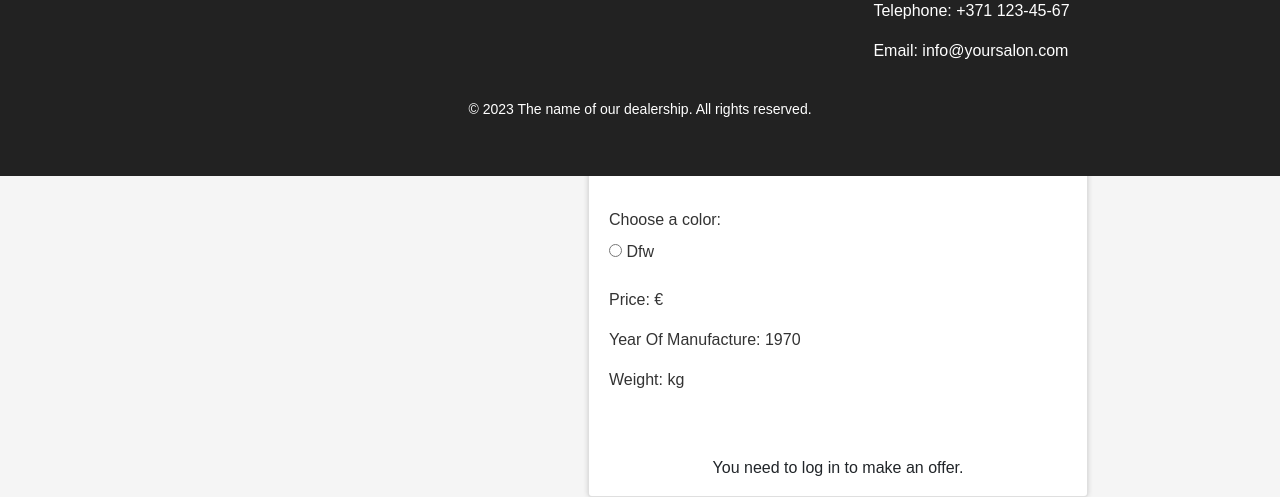
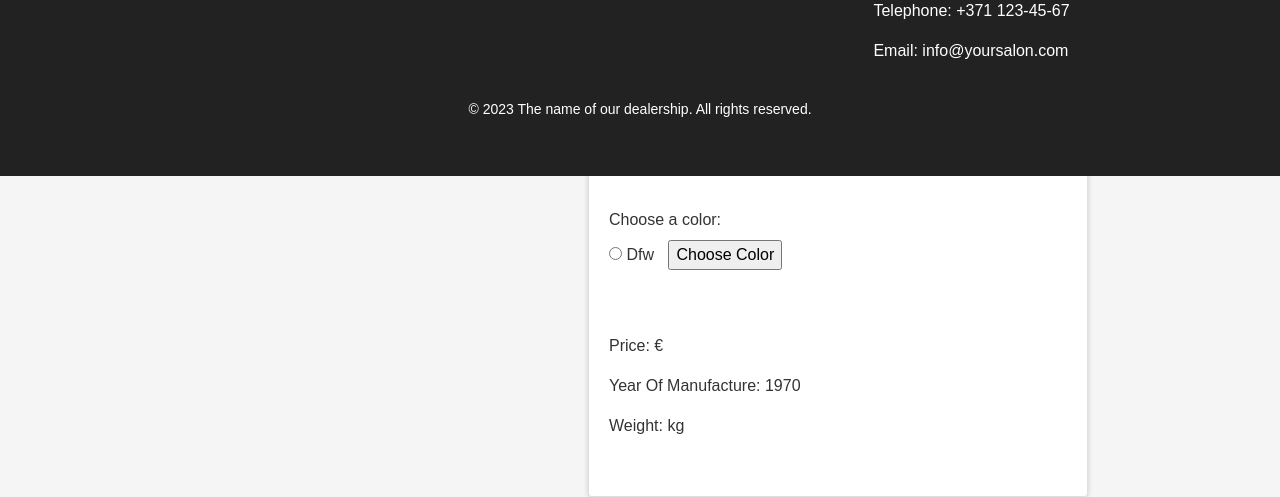
Before and after one commit to kostjakotovich/autosalons, a PHP site: page /offerPage.php?offerID=1 in a window 1280 px wide. Shown: the part 790-1287 px from the top of the page. Run offline with PHP 8.4, Linux system fonts and the light colour scheme; data comes from the database, SQL or seed files in the repository; data that the repository does not hold is empty.

Commit message:
Tagad izveloties krasu ta mainas un ari attels

```diff
--- a/Offer.php
+++ b/Offer.php
@@ -52,6 +52,15 @@
         $result = $stmt->fetchAll(PDO::FETCH_ASSOC);
         return $result;
     }
+
+    public function getOfferColorByColor($offerID, $color) {
+        $sql = "SELECT * FROM car_colors WHERE offerID = ? AND color = ?";
+        $stmt = $this->conn->prepare($sql);
+        $stmt->execute([$offerID, $color]);
+        $result = $stmt->fetch(PDO::FETCH_ASSOC);
+        return $result;
+    }
+
 
     public function getAllOffers() {
         $sql = "SELECT * FROM offers INNER JOIN offersinfo on offers.offerID = offersinfo.offersID INNER JOIN car_colors on offers.offerID = car_colors.offerID";
--- a/offerPage.php
+++ b/offerPage.php
@@ -5,6 +5,8 @@
 require_once 'User.php';
 require_once 'Order.php';
 
+error_reporting(E_ALL);
+ini_set('display_errors', 1);
 
 
 $offerID = isset($_GET['offerID']);
@@ -15,6 +17,18 @@
   $selectedOfferColor = $offer->getOfferColor($offerID);
   $selectedOfferColors = $offer->getOfferColors($offerID);
   $selectedOfferInfo = $offer->getOfferInfo($offerID);
+
+    // Проверяем, был ли выбран цвет
+  if (isset($_GET['choose_color'])) {
+    $selectedColor = $_GET['color'];
+    // Здесь вы можете использовать $selectedColor для отображения предложения с выбранным цветом
+    $selectedOfferColor = $offer->getOfferColorByColor($offerID, $selectedColor);
+  } else {
+    // Если цвет не выбран, отображаем предложение по умолчанию
+    $selectedColor = null; // Можете использовать это для проверки в других частях страницы
+    $selectedOfferColor = $offer->getOfferColor($offerID); // По умолчанию
+  }
+
 }
 
 
@@ -61,15 +75,30 @@
       <h5>More information:</h5>
       <br>
 
-      <label>Choose a color:</label><br>
-<?php foreach ($selectedOfferColors as $index => $color) { ?>
+      <!-- Добавьте форму для выбора цвета -->
+<form method="get" action="offerPage.php">
+  <label>Choose a color:</label><br>
+  <?php foreach ($selectedOfferColors as $color) { ?>
     <div class="color-option">
-        <input type="radio" name="color" value="<?php echo $color['color']; ?>" data-image="<?php echo $color['image']; ?>">
+      <input type="radio" name="color" value="<?php echo $color['color']; ?>">
+      <?php echo ucfirst($color['color']); ?>
+    </div>
+  <?php } ?>
+  <input type="hidden" name="offerID" value="<?php echo $offerID; ?>">
+  <input type="hidden" name="choose_color" value="Choose Color">
+  <input type="submit" value="Choose Color">
+</form>
 
-        <?php echo ucfirst($color['color']); ?>
-    </div>
-<?php } ?>
 
+<!-- Обработка выбора цвета и отображение предложения с выбранным цветом -->
+<?php
+if (isset($_GET['choose_color'])) {
+  $selectedColor = $_GET['color'];
+  // Здесь вы можете использовать $selectedColor для отображения предложения с выбранным цветом
+} else {
+  // Если цвет не выбран, отображайте предложение по умолчанию
+}
+?>
 
 
 
@@ -118,7 +147,7 @@
     <!-- Ссылки для удаления цветов -->
     <?php foreach ($selectedOfferColors as $color) { ?>
     <div class="color-option">
-        <input type="radio" name="color" value="<?php echo $color['color']; ?>">
+
         <?php echo ucfirst($color['color']); ?>
         <!-- Отображаем кнопку "-" для удаления цвета -->
         <a href="delete_color.php?offerID=<?php echo $selectedOffer['offerID']; ?>&color=<?php echo $color['color']; ?>">Delete color</a>
@@ -157,27 +186,6 @@
       </div>
     </div>
 
-    <script>
-    // Получаем ссылку на изображение и радио-кнопки цвета
-const colorImage = document.getElementById("colorImage");
-const colorRadios = document.querySelectorAll('input[type="radio"][name="color"]');
-
-// Добавляем обработчик события change для радио-кнопок цвета
-colorRadios.forEach(radio => {
-    radio.addEventListener("change", () => {
-        // Получаем индекс выбранной радио-кнопки
-        const selectedIndex = radio.value;
-
-        // Получаем URL изображения из атрибута data-image выбранной радио-кнопки
-        const selectedColorImage = colorRadios[selectedIndex].getAttribute("data-image");
-
-        // Устанавливаем новый источник изображения
-        colorImage.src = selectedColorImage;
-    });
-});
-
-</script>
-
 <?php include 'footer.php'; ?>
 </body>
 
```
